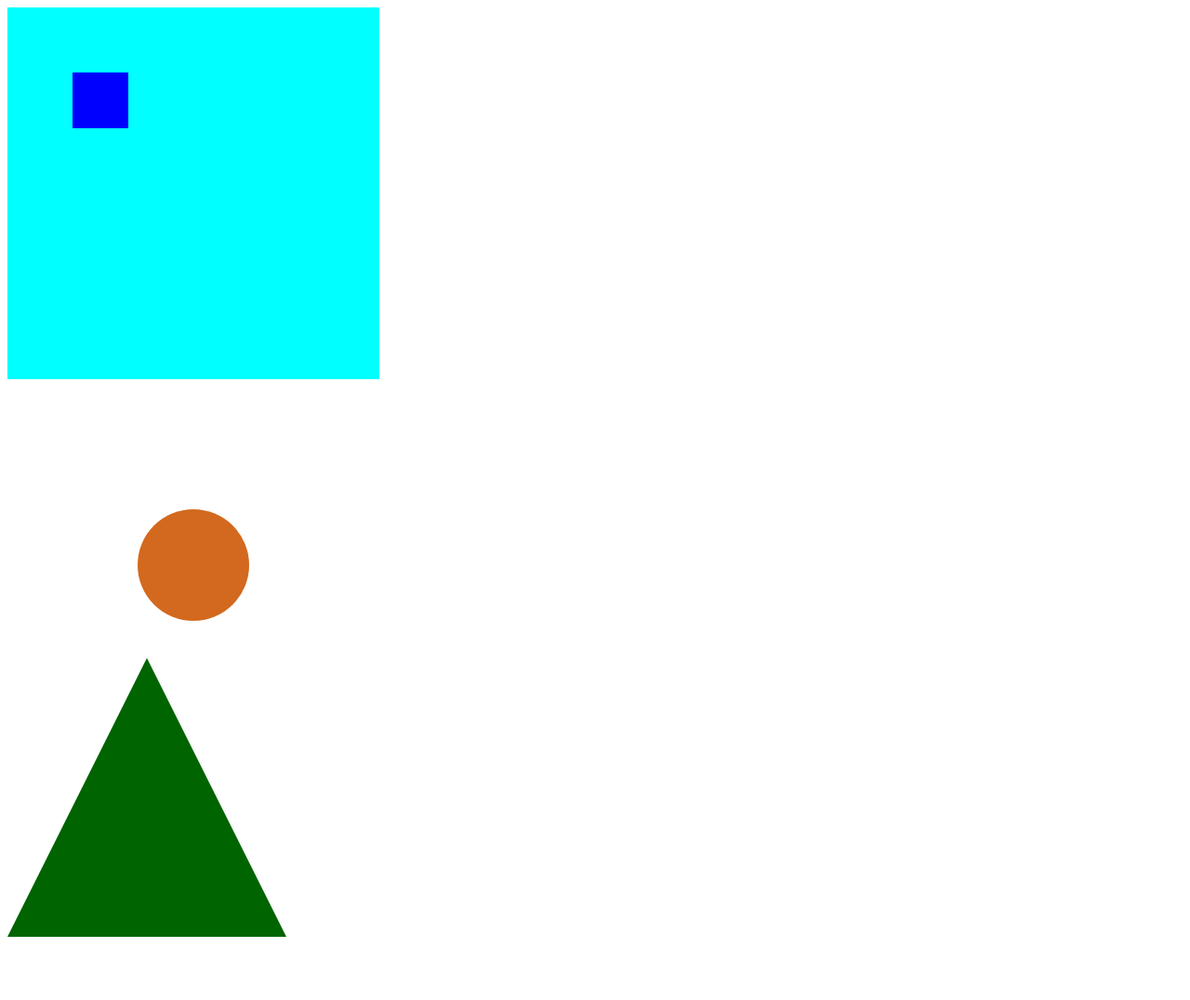
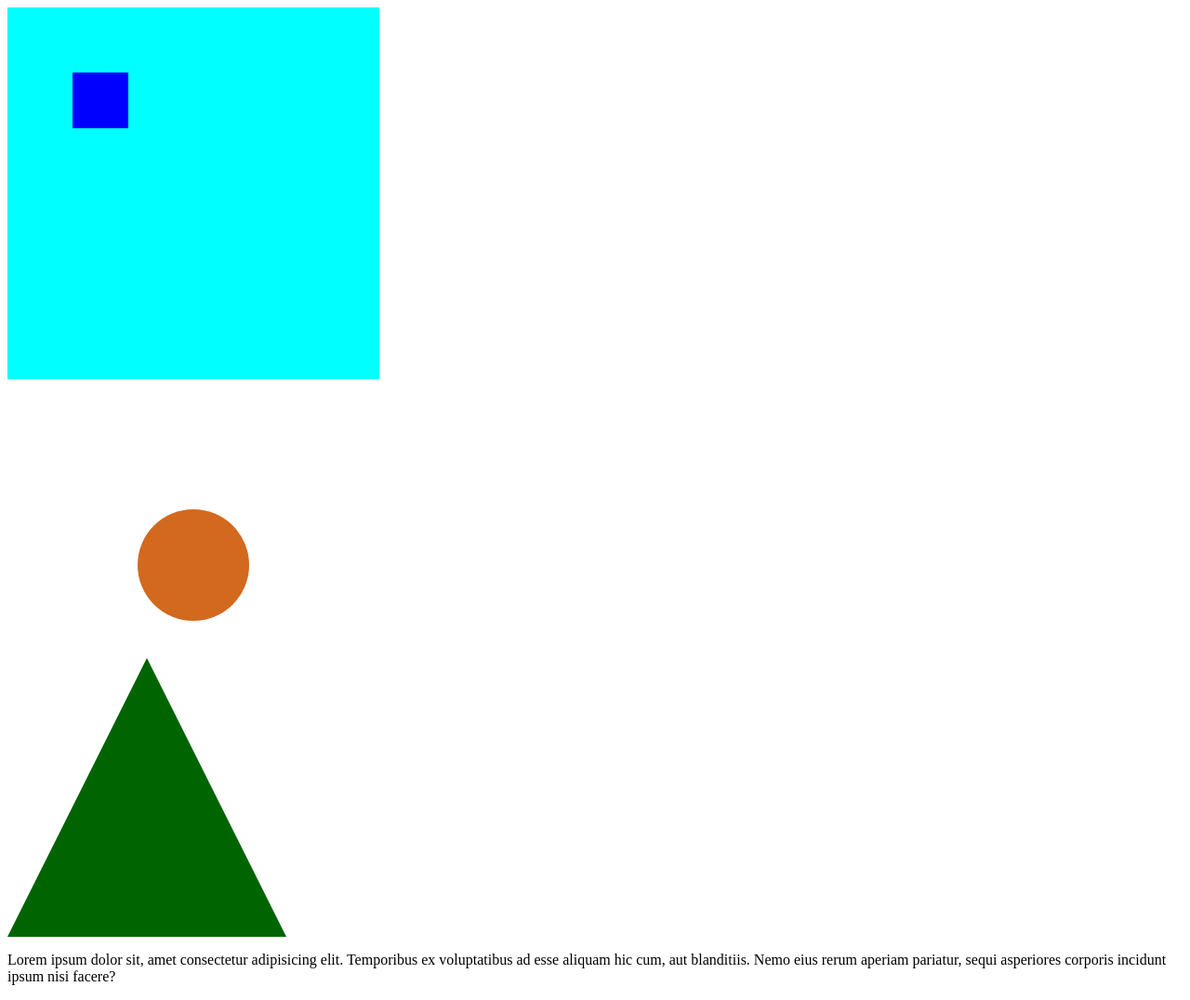
Before and after one commit to xAjdin/A30, a plain HTML site: page index.html in a window 1280 px wide. Shown: the whole page at 93% size. Before the commit the page ends 1016 px from the top, so only its background shows below. Drawn offline with Linux system fonts and the light colour scheme.

Commit message:
add read file

```diff
--- a/index.html
+++ b/index.html
@@ -18,5 +18,10 @@
     <div class="poloygon">
 
     </div>
+    <p>
+        Lorem ipsum dolor sit, amet consectetur adipisicing elit.
+        Temporibus ex voluptatibus ad esse aliquam hic cum, aut blanditiis.
+        Nemo eius rerum aperiam pariatur, sequi asperiores corporis incidunt ipsum nisi facere?
+    </p>
 </body>
 </html>
```
Also changed, not shown: 1 other file.
